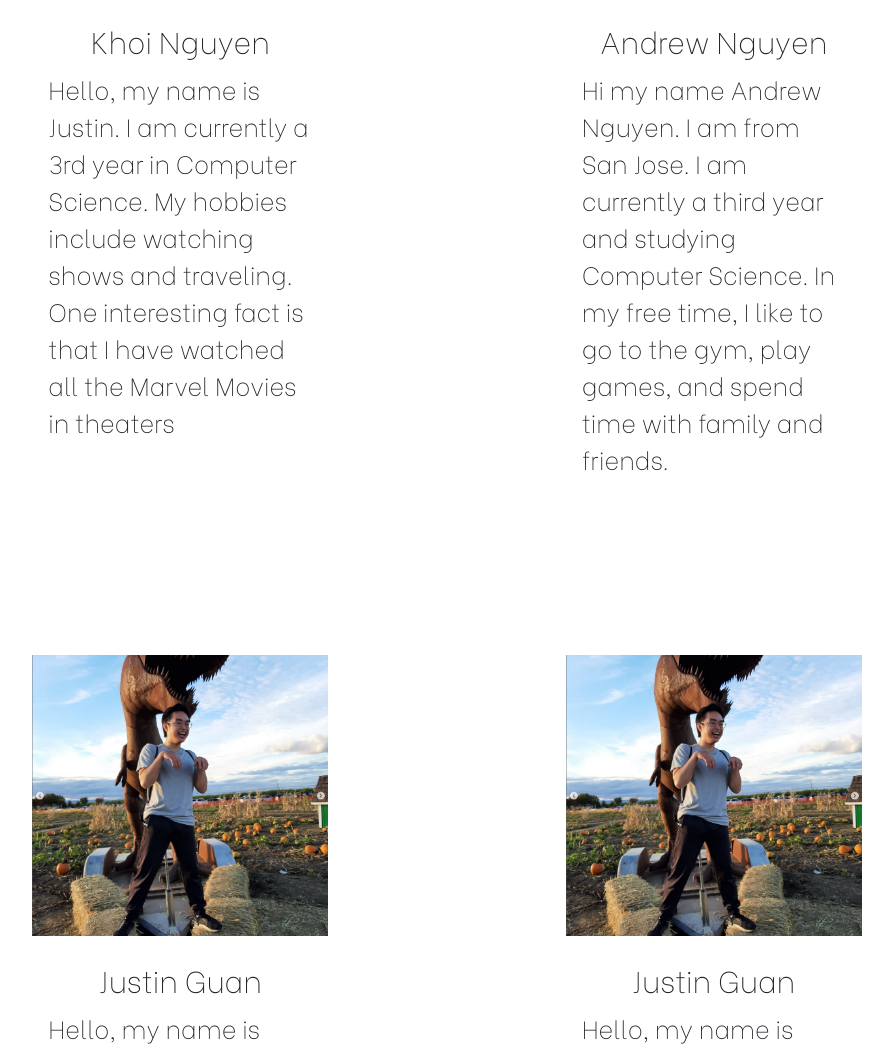
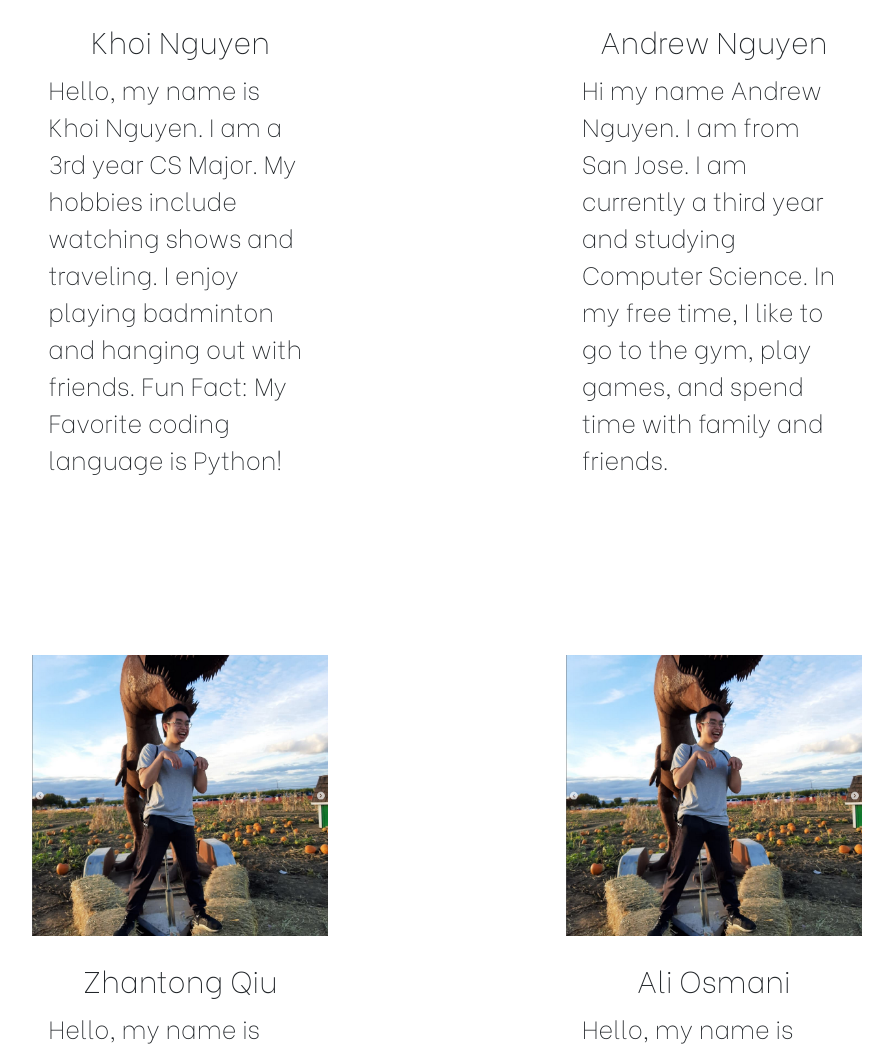
Before and after one commit to ECS-171-Divorce-Team/Website, a Next.js app in the folder online-study-website/: page /team in a window 1280 px wide. Shown: the part 1432-2483 px from the top of the page, without its empty margins (193-1086 px from the left). Built offline with nearby package versions, Linux system fonts and the light colour scheme.

Commit message:
Update members.js
Modified bios

```diff
--- a/online-study-website/src/members.js
+++ b/online-study-website/src/members.js
@@ -6,12 +6,12 @@ export const Members = [
     },
     {
         name: "Cas Rodriguez",
-        desc: "Hi my name is Casimiro Rodriguez. I am from Stockton CA. I am a 3rd year CS major. I enjoy playing sports, hanging out with friends, and listing to music. fun facts: i can bench 195",
+        desc: "Hi my name is Casimiro Rodriguez but I go by Cas. I am from Stockton CA. I am a 3rd year CS major. I enjoy playing sports, hanging out with friends, and listing to music.",
         imgURL: '/teamPics/cas.jpg'
     },
     {
         name: "Khoi Nguyen",
-        desc: "Hello, my name is Justin. I am currently a 3rd year in Computer Science. My hobbies include watching shows and traveling. One interesting fact is that I have watched all the Marvel Movies in theaters",
+        desc: "Hello, my name is Khoi Nguyen. I am a 3rd year CS Major. My hobbies include watching shows and traveling. I enjoy playing badminton and hanging out with friends. Fun Fact: My Favorite coding language is Python!",
         imgURL: '/teamPics/koi.jpg'
     },
     {
@@ -20,12 +20,12 @@ export const Members = [
         imgURL: '/teamPics/andrew.jpg'
     },
     {
-        name: "Justin Guan",
+        name: "Zhantong Qiu",
         desc: "Hello, my name is Justin. I am currently a 3rd year in Computer Science. My hobbies include watching shows and traveling. One interesting fact is that I have watched all the Marvel Movies in theaters",
         imgURL: '/teamPics/idino.png'
     },
     {
-        name: "Justin Guan",
+        name: "Ali Osmani",
         desc: "Hello, my name is Justin. I am currently a 3rd year in Computer Science. My hobbies include watching shows and traveling. One interesting fact is that I have watched all the Marvel Movies in theaters",
         imgURL: '/teamPics/idino.png'
     },
```
